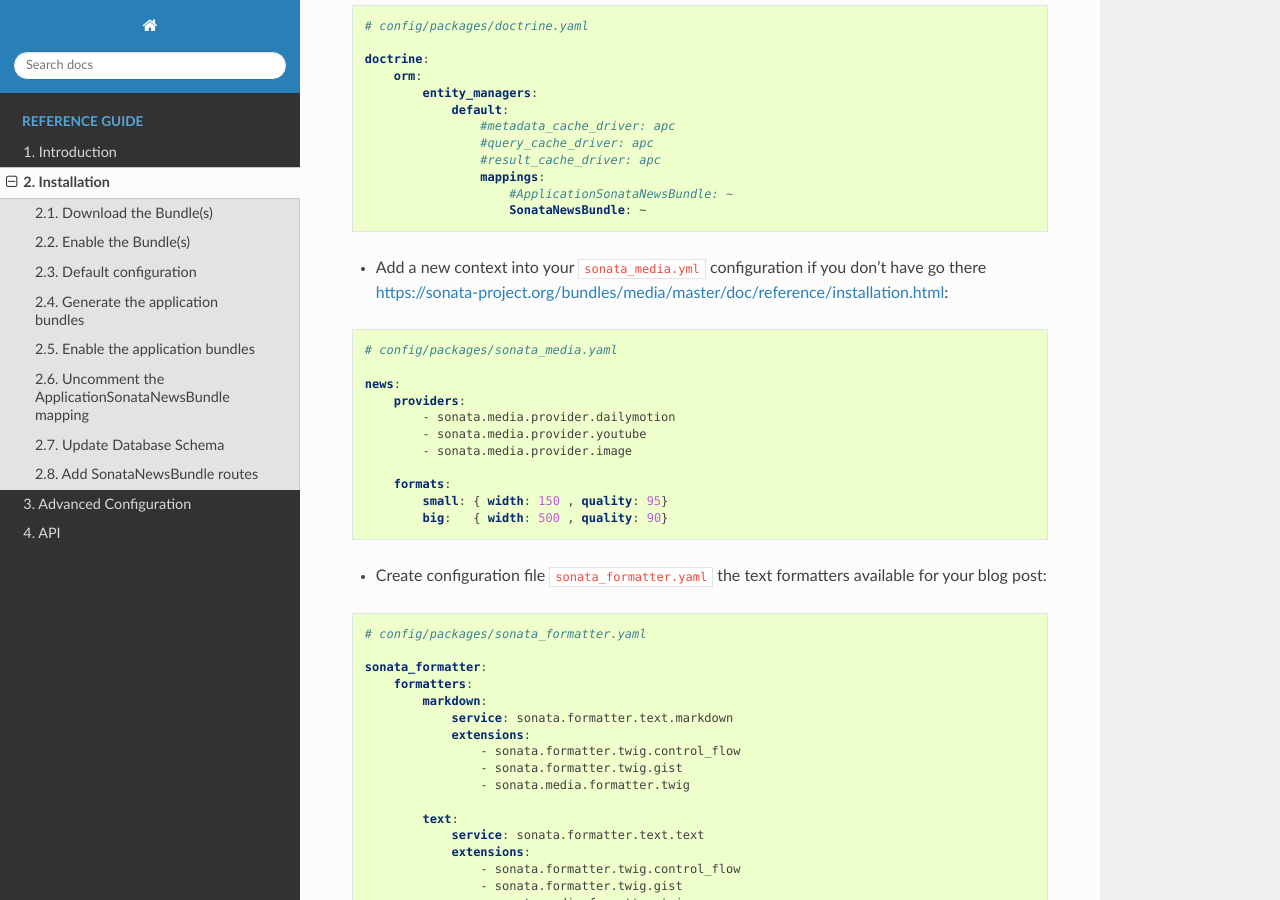
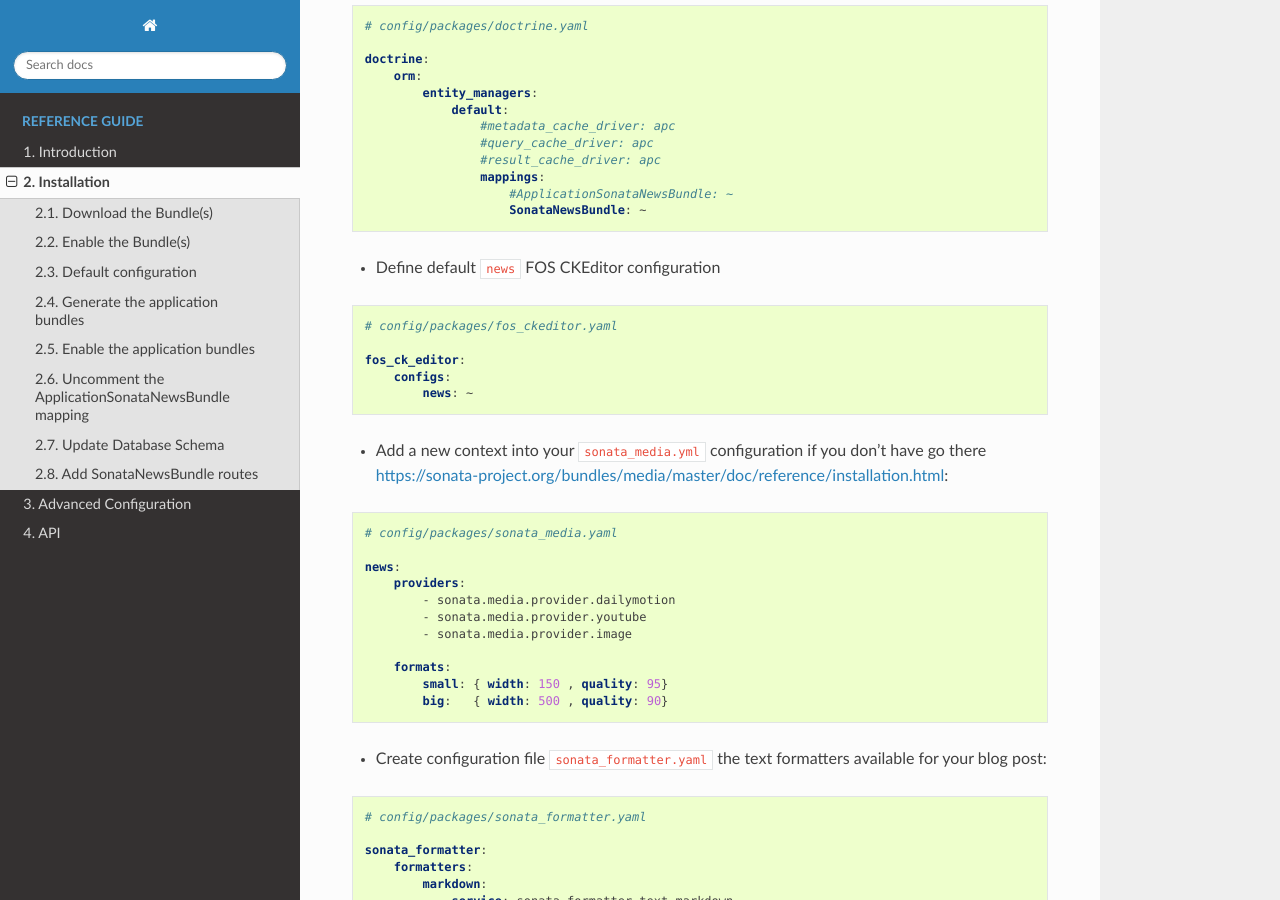
Before and after one commit to sonata-project/SonataNewsBundle, a Sphinx documentation site: the page built from docs/reference/installation.rst, in a window 1280 px wide and 900 px high, scrolled down 1510 px. Built offline with Sphinx 7.4.7 and the Read the Docs theme 2.0.0, drawn with Linux system fonts in a browser that asks for light colours.

Commit message:
[Docs] Missing "FOS CKEditor" default config
Updated missing information about basic setup for "FOS CKEditor" ``news`` context configuration

```diff
--- a/docs/reference/installation.rst
+++ b/docs/reference/installation.rst
@@ -87,6 +87,16 @@
                     mappings:
                         #ApplicationSonataNewsBundle: ~
                         SonataNewsBundle: ~
+
+* Define default ``news`` FOS CKEditor configuration
+
+.. code-block:: yaml
+
+    # config/packages/fos_ckeditor.yaml
+
+    fos_ck_editor:
+        configs:
+            news: ~
 
 * Add a new context into your ``sonata_media.yml`` configuration if you don't have go there https://sonata-project.org/bundles/media/master/doc/reference/installation.html:
 
```
